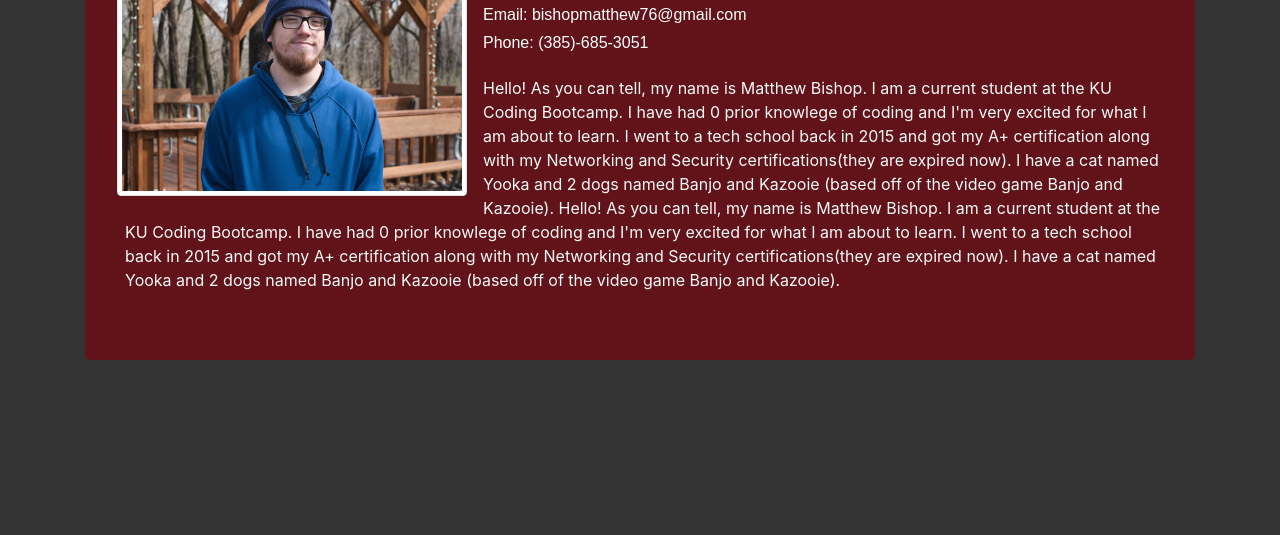
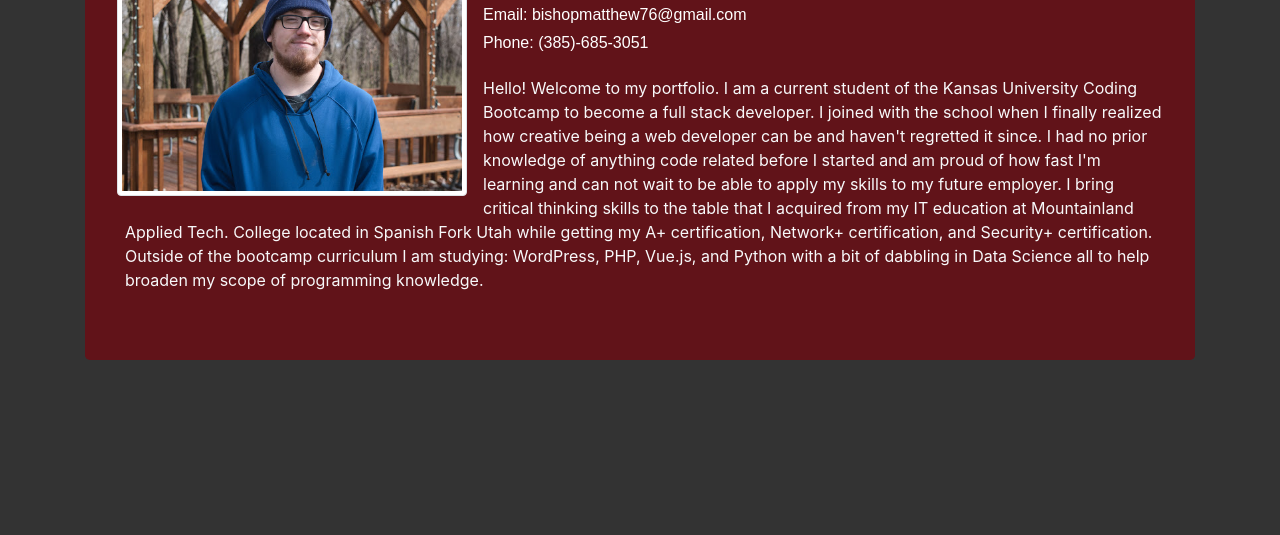
Before and after one commit to MTBishop/Portfolio, a plain HTML site: page index.html in a window 1280 px wide. Shown: the part 191-726 px from the top of the page. Drawn offline with nearby package versions, Linux system fonts and the light colour scheme.

Commit message:
changed about me section

```diff
--- a/index.html
+++ b/index.html
@@ -62,29 +62,25 @@
                         <h6>Phone: (385)-685-3051</h6>
                     </div>
                     <!-- About myself paragraph -->
-                    <section class="ml-2 text-light pt-3 pb-1">Hello! As you can tell, my name is Matthew Bishop. I am a
-                        current
-                        student
-                        at the KU Coding Bootcamp.
-                        I have had 0 prior knowlege of coding and I'm very excited for what I am about to learn.
-                        I went to a tech school back in 2015 and got my A+ certification along with my Networking
-                        and
-                        Security certifications(they are expired now).
-                        I have a cat named Yooka and 2 dogs named Banjo and Kazooie
-                        (based
-                        off of the video game Banjo and Kazooie).
-                        Hello! As you can tell, my name is Matthew Bishop. I am a
-                        current
-                        student
-                        at the KU Coding Bootcamp.
-                        I have had 0 prior knowlege of coding and I'm very excited for what I am about to learn.
-                        I went to a tech school back in 2015 and got my A+ certification along with my Networking
-                        and
-                        Security certifications(they are expired now).
-                        I have a cat named Yooka and 2 dogs named Banjo and Kazooie
-                        (based
-                        off of the video game Banjo and Kazooie).
-                    </section>
+                    <section class="ml-2 text-light pt-3 pb-1">Hello! Welcome to my portfolio. I am a current student of
+                        the Kansas University Coding Bootcamp to become a full stack
+                        developer.
+                        I joined with the school when I finally realized how creative being a web developer can be and
+                        haven't regretted it
+                        since. I had no
+                        prior knowledge of anything code related before I started and am proud of how fast I'm learning
+                        and can not wait to be
+                        able to apply my
+                        skills to my future employer. I bring critical thinking skills to the table that I acquired from
+                        my IT education at
+                        Mountainland Applied Tech.
+                        College located in Spanish Fork Utah while getting my A+ certification, Network+ certification,
+                        and Security+
+                        certification.
+                        Outside of the bootcamp curriculum I am studying: WordPress, PHP, Vue.js, and Python with a bit
+                        of dabbling in Data
+                        Science all to help broaden my scope
+                        of programming knowledge.</section>
                 </div>
             </div>
         </div>
```
